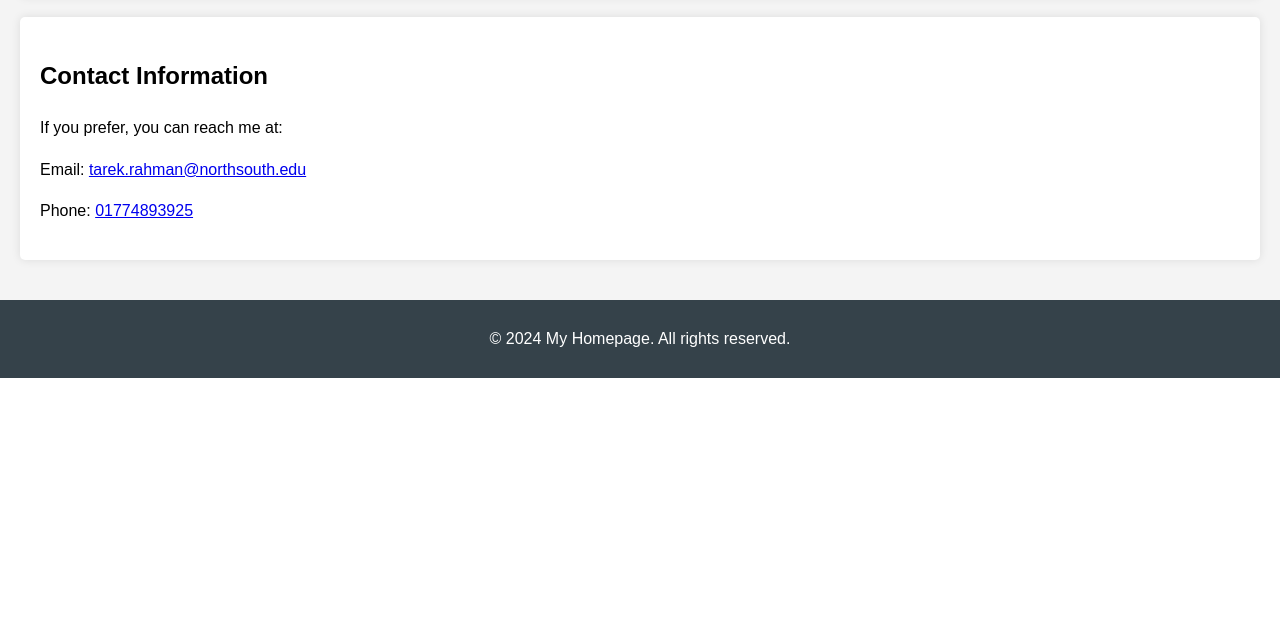
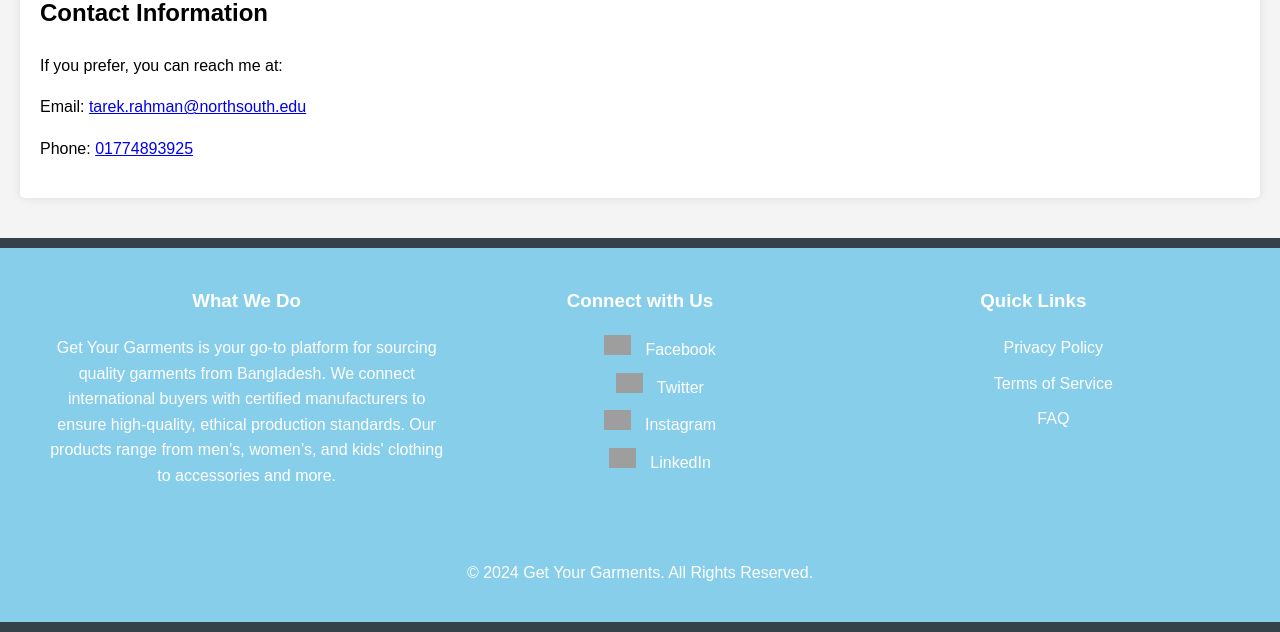
Before and after one commit to iq-rudra/Get-your-Garments-, a PHP site: page /Home.html in a window 1280 px wide. Shown: the part 2139-2771 px from the top of the page. Before the commit the page ends 2517 px from the top, so only its background shows below. Run offline with PHP 8.4, Linux system fonts and the light colour scheme; grey boxes are pictures that could not be loaded.

Commit message:
setup header and footer

```diff
--- a/frontend/Home/Home.html
+++ b/frontend/Home/Home.html
@@ -7,7 +7,7 @@
     <title>My Homepage</title>
 </head>
 <body>
-    <header>
+    <!-- <header>
         <h1>Get your germents</h1>
         <nav>
             <ul>
@@ -18,7 +18,66 @@
                 <li><a href="#contact">Contact us</a></li>
             </ul>
         </nav>
-    </header>
+    </header> -->
+
+    <!-- added header  -->
+    <header>
+        <div class="header-container">
+          <div class="left-section">
+            <div class="logo">
+              <a href="index.php">
+                <img src="logo.png" alt="Logo" class="logo-img" />
+              </a>
+            </div>
+            <nav class="categories-menu">
+              <ul>
+                <li>
+                  <a href="#">Categories</a>
+                  <ul class="submenu">
+                    <li><a href="#">Men's Clothing</a></li>
+                    <li><a href="#">Women's Clothing</a></li>
+                    <li><a href="#">Kids</a></li>
+                    <li><a href="#">Accessories</a></li>
+                  </ul>
+                </li>
+              </ul>
+            </nav>
+          </div>
+          <div class="middle-section">
+            <div class="search-bar">
+              <input type="text" placeholder="Search products..." />
+              <button>Search</button>
+            </div>
+          </div>
+          <div class="right-section">
+            <nav class="menu">
+              <ul>
+                <li><a href="buyer-central.php">Buyer Central</a></li>
+                <li>
+                  <select id="currency-select">
+                    <option value="usd">USD</option>
+                    <option value="eur">EUR</option>
+                    <option value="bdt">BDT</option>
+                  </select>
+                </li>
+                <li><a href="login.php">Login</a></li>
+                <li><a href="register.php">Register</a></li>
+                <li>
+                  <a href="profile.php">
+                    <img
+                      src="profile-icon.png"
+                      alt="Profile"
+                      class="profile-icon"
+                    />
+                  </a>
+                </li>
+              </ul>
+            </nav>
+          </div>
+        </div>
+      </header>
+      <!-- added header end  -->
+
     <main>
         <section id="showcase">
             <h2>Showcase Garments</h2>
@@ -69,8 +128,59 @@
             <p>Phone: <a href="tel:+1234567890">01774893925</a></p>
         </section>
     </main>
+    <!-- <footer>
+        <p>&copy; 2024 My Homepage. All rights reserved.</p>
+    </footer> -->
+
     <footer>
-        <p>&copy; 2024 My Homepage. All rights reserved.</p>
+      <div class="footer-container">
+        <div class="footer-info">
+          <h3>What We Do</h3>
+          <p>
+            Get Your Garments is your go-to platform for sourcing quality garments
+            from Bangladesh. We connect international buyers with certified
+            manufacturers to ensure high-quality, ethical production standards. Our
+            products range from men’s, women’s, and kids' clothing to accessories
+            and more.
+          </p>
+        </div>
+        <div class="footer-socials">
+          <h3>Connect with Us</h3>
+          <ul>
+            <li>
+              <a href="#"
+                ><img src="facebook-icon.png" alt="Facebook" /> Facebook</a
+              >
+            </li>
+            <li>
+              <a href="#"><img src="twitter-icon.png" alt="Twitter" /> Twitter</a>
+            </li>
+            <li>
+              <a href="#"
+                ><img src="instagram-icon.png" alt="Instagram" /> Instagram</a
+              >
+            </li>
+            <li>
+              <a href="#"
+                ><img src="linkedin-icon.png" alt="LinkedIn" /> LinkedIn</a
+              >
+            </li>
+          </ul>
+        </div>
+        <div class="footer-links">
+          <h3>Quick Links</h3>
+          <ul>
+            <li><a href="privacy.php">Privacy Policy</a></li>
+            <li><a href="terms.php">Terms of Service</a></li>
+            <li><a href="faq.php">FAQ</a></li>
+          </ul>
+        </div>
+        <div class="footer-copyright">
+          <p>&copy; 2024 Get Your Garments. All Rights Reserved.</p>
+        </div>
+      </div>
     </footer>
+
+
 </body>
 </html>
--- a/frontend/Home/home.css
+++ b/frontend/Home/home.css
@@ -6,27 +6,199 @@ body {
     background-color: #f4f4f4;
 }
 
-header {
-    background: #35424a;
+/* Header Styling */
+.header-container {
+    display: flex;
+    justify-content: space-between;
+    align-items: center;
+    background-color: #87ceeb; /* Sky Blue */
     color: white;
-    padding: 20px 0;
-    text-align: center;
-}
+    padding: 15px 50px;
+  }
 
-nav ul {
+  .left-section,
+  .middle-section,
+  .right-section {
+    display: flex;
+    align-items: center;
+  }
+
+  .left-section {
+    flex: 1;
+  }
+
+  .middle-section {
+    flex: 2;
+    justify-content: center;
+  }
+
+  .right-section {
+    flex: 1;
+    justify-content: flex-end;
+  }
+
+  .logo img {
+    height: 50px;
+  }
+
+  .categories-menu ul {
     list-style: none;
-    padding: 0;
-}
+  }
 
-nav ul li {
-    display: inline;
-    margin: 0 15px;
-}
+  .categories-menu ul li {
+    position: relative;
+    display: inline-block;
+  }
 
-nav ul li a {
+  .categories-menu ul li a {
     color: white;
     text-decoration: none;
-}
+    font-size: 16px;
+  }
+
+  .submenu {
+    display: none;
+    position: absolute;
+    background-color: #f4f4f4;
+    list-style: none;
+    padding: 10px;
+    top: 30px;
+    left: 0;
+  }
+
+  .categories-menu ul li:hover .submenu {
+    display: block;
+  }
+
+  .submenu li a {
+    color: #333;
+    text-decoration: none;
+  }
+
+  .search-bar input {
+    padding: 10px;
+    border-radius: 5px;
+    border: none;
+    font-size: 14px;
+    width: 100%;
+  }
+
+  .search-bar button {
+    padding: 10px;
+    background-color: #28a745;
+    color: white;
+    border: none;
+    margin-left: 5px;
+    border-radius: 5px;
+    cursor: pointer;
+  }
+
+  .search-bar button:hover {
+    background-color: #218838;
+  }
+
+  .right-section ul {
+    list-style: none;
+    display: flex;
+    gap: 15px;
+  }
+
+  .right-section ul li a {
+    color: white;
+    text-decoration: none;
+  }
+
+  .profile-icon {
+    height: 40px;
+  }
+
+  #currency-select {
+    padding: 5px;
+    border-radius: 5px;
+    border: none;
+    font-size: 14px;
+  }
+
+  /* Footer Styling */
+  .footer-container {
+    display: grid;
+    grid-template-columns: repeat(3, 1fr);
+    background-color: #87ceeb; /* Sky Blue */
+    color: white;
+    padding: 20px 50px;
+  }
+
+  .footer-info,
+  .footer-socials,
+  .footer-links {
+    margin-bottom: 20px;
+  }
+
+  .footer-socials ul,
+  .footer-links ul {
+    list-style: none;
+  }
+
+  .footer-socials ul li,
+  .footer-links ul li {
+    margin-bottom: 10px;
+  }
+
+  .footer-socials ul li img,
+  .footer-links ul li img {
+    height: 20px;
+    margin-right: 10px;
+  }
+
+  .footer-links ul li a,
+  .footer-socials ul li a {
+    color: white;
+    text-decoration: none;
+  }
+
+  .footer-links ul li a:hover,
+  .footer-socials ul li a:hover {
+    text-decoration: underline;
+  }
+
+  .footer-copyright {
+    grid-column: span 3;
+    text-align: center;
+    margin-top: 20px;
+  }
+
+  /* Media Queries */
+  @media only screen and (max-width: 768px) {
+    .header-container {
+      flex-direction: column;
+      text-align: center;
+      padding: 20px;
+    }
+
+    .left-section,
+    .middle-section,
+    .right-section {
+      flex-direction: column;
+      width: 100%;
+      margin-bottom: 10px;
+    }
+
+    .search-bar input {
+      width: 80%;
+      margin-bottom: 10px;
+    }
+
+    .search-bar button {
+      width: 80%;
+    }
+
+    .footer-container {
+      grid-template-columns: 1fr;
+      text-align: center;
+      padding: 20px;
+    }
+  }
+
 
 main {
     padding: 20px;
```
Also changed, not shown: frontend/Header Footer/footer.html (line endings or trailing spaces).
